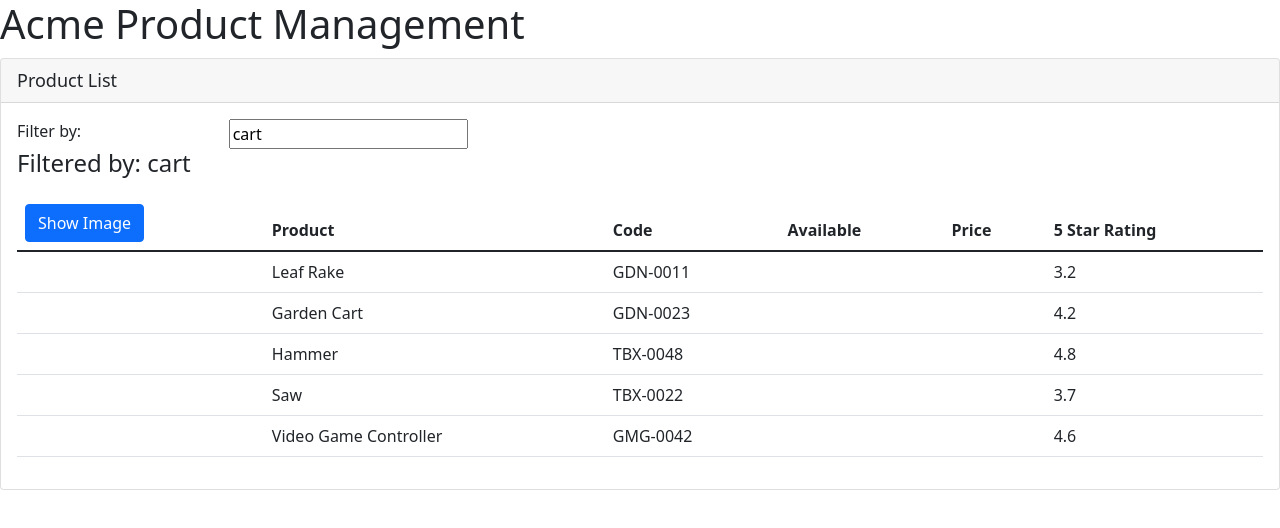
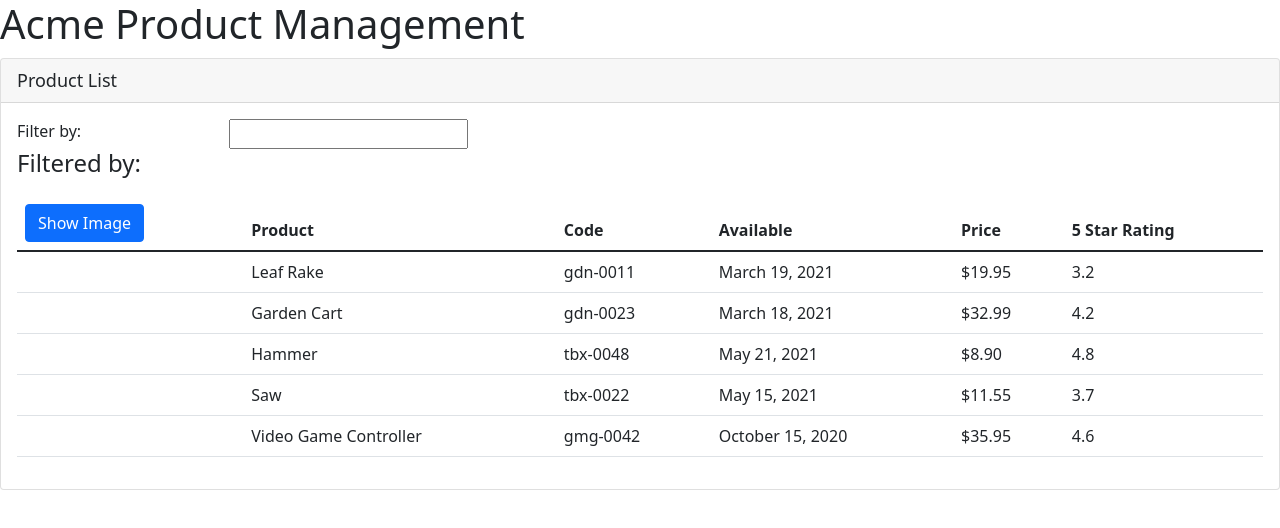
Before and after one commit to yomiaishida/NgAcme, an Angular app: page / in a window 1280 px wide. Shown: the top 528 px of the page. Built offline with nearby package versions, Linux system fonts and the light colour scheme.

Commit message:
Transforming data with pipes

```diff
--- a/src/app/products/product-list.component.html
+++ b/src/app/products/product-list.component.html
@@ -38,9 +38,9 @@
               [style.width.px] = 'imageWidth' [style.margin.px]='imageMargin'>
             </td>
             <td>{{product.productName}}</td>
-            <td>{{product.productCode}}</td>
-            <td>{{product.productDate}}</td>
-            <td>{{product.productPrice}}</td>
+            <td>{{product.productCode | lowercase}}</td>
+            <td>{{product.releaseDate}}</td>
+            <td>{{product.price | currency: 'USD' : 'symbol': '1.2-2'}}</td>
             <td>{{product.starRating}}</td>
           </tr>
         </tbody>
--- a/src/app/products/product-list.component.ts
+++ b/src/app/products/product-list.component.ts
@@ -9,7 +9,7 @@
   imageWidth = 50;
   imageMargin = 5;
   showImage = false;
-  listFilter: string = 'cart'
+  listFilter = ''
   products: any[] = [
     {
       "productId": 1,
```
